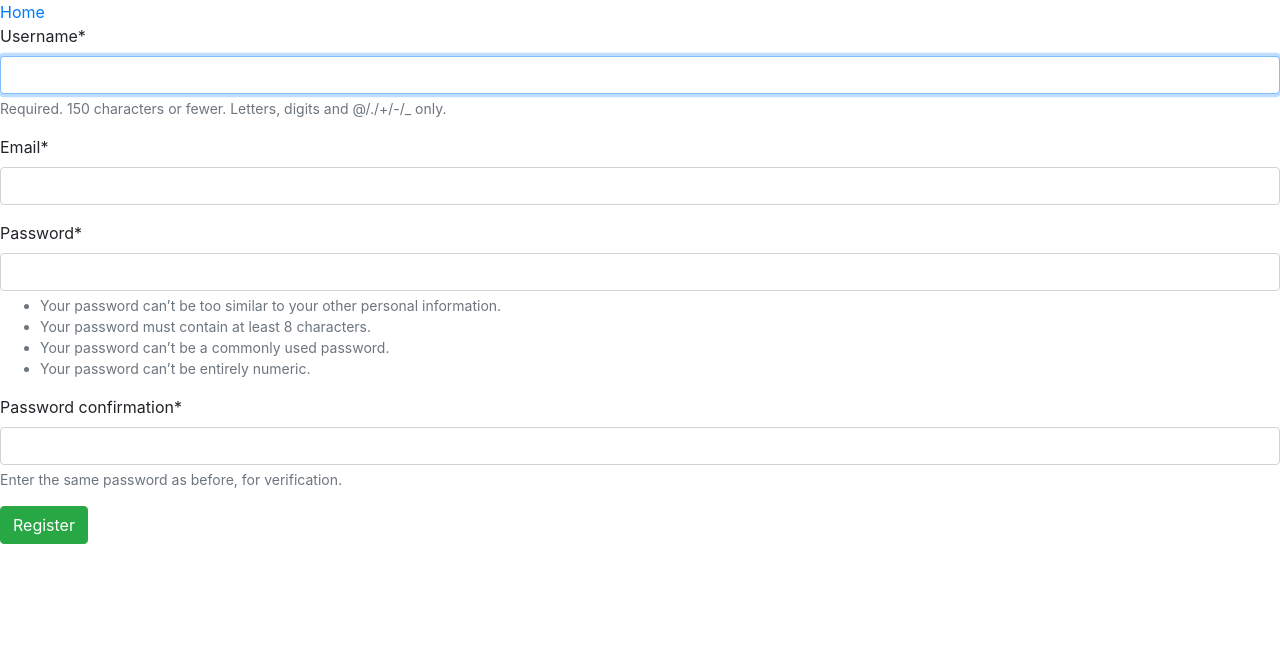
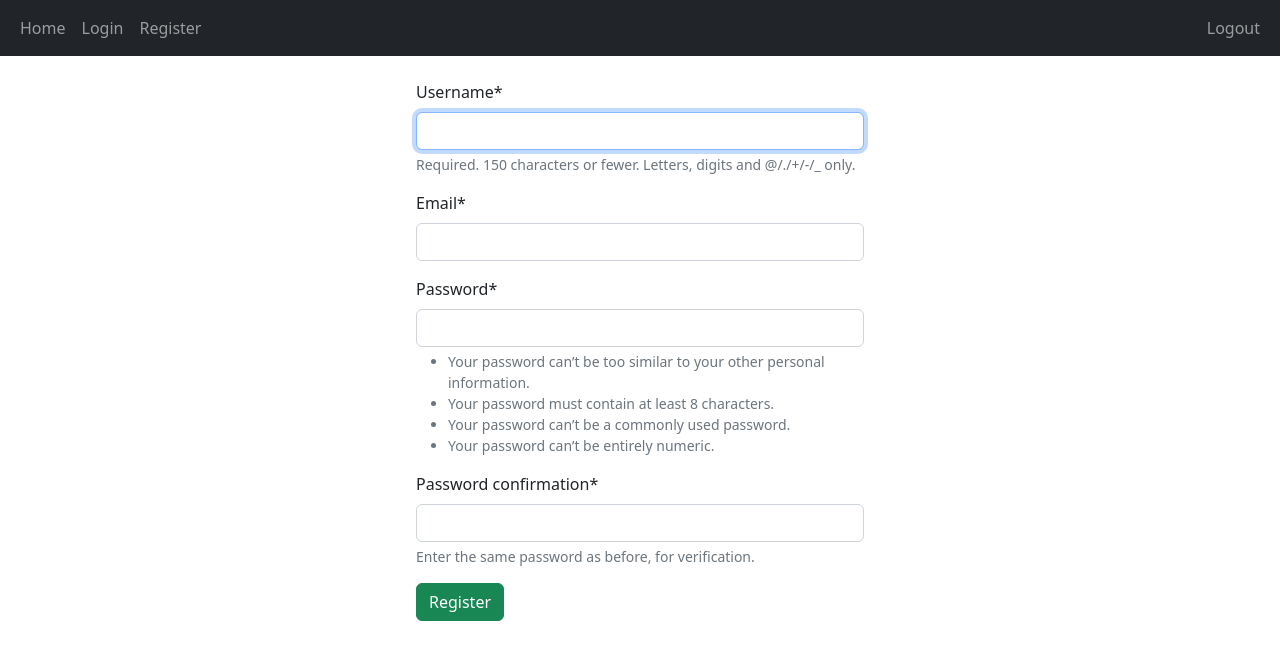
Before and after one commit to paasxx/resh_project, a Django app: page /register/ in a window 1280 px wide. Shown: the top 660 px of the page. Run offline with Django 4.2, Linux system fonts and the light colour scheme; some libraries are stand-ins or nearby versions.

Commit message:
created login, register, logout pages

```diff
--- a/account_creator/templates/account_creator/base.html
+++ b/account_creator/templates/account_creator/base.html
@@ -2,19 +2,64 @@
 <html>
 
 <head>
-    <a href="{% url 'home' %}">Home</a>
-    <link rel="stylesheet" href="https://cdn.jsdelivr.net/npm/bootstrap@4.6.2/dist/css/bootstrap.min.css"
-        integrity="sha384-xOolHFLEh07PJGoPkLv1IbcEPTNtaed2xpHsD9ESMhqIYd0nLMwNLD69Npy4HI+N" crossorigin="anonymous">
+    <link rel="stylesheet" href="https://cdn.jsdelivr.net/npm/bootstrap@5.2.3/dist/css/bootstrap.min.css"
+        integrity="sha384-rbsA2VBKQhggwzxH7pPCaAqO46MgnOM80zW1RWuH61DGLwZJEdK2Kadq2F9CUG65" crossorigin="anonymous">
+    <title>
+        {% block title %}
+
+        {% endblock %}
+    </title>
 </head>
 
 <body>
-    {% block content %}{% endblock content %}
+    <nav class="navbar navbar-expand-lg navbar-dark bg-dark">
+        <div class="container-fluid">
+            <div>
+                <ul class="navbar-nav">
+                    <li class="nav-item">
+                        <a class="nav-link" href="/">Home</a>
+                    </li>
+                    <li class="nav-item">
+                        <a class="nav-link" href="/login">Login</a>
+                    </li>
+                    <li class="nav-item">
+                        <a class="nav-link" href="/register">Register</a>
+                    </li>
+                </ul>
+
+            </div>
+            <div>
+                <ul class="navbar-nav">
+                    <li class="nav-item">
+                        <a class="nav-link" href="/logout">Logout</a>
+                    </li>
+
+                </ul>
+
+
+            </div>
+
+
+        </div>
+    </nav>
+
+    <div class="container-fluid">
+
+        {% block content %}
+
+        {% endblock content %}
+
+    </div>
+
+    <script src="https://cdn.jsdelivr.net/npm/bootstrap@5.2.3/dist/js/bootstrap.min.js"
+        integrity="sha384-cuYeSxntonz0PPNlHhBs68uyIAVpIIOZZ5JqeqvYYIcEL727kskC66kF92t6Xl2V"
+        crossorigin="anonymous"></script>
+    <script src="https://cdn.jsdelivr.net/npm/bootstrap@5.2.3/dist/js/bootstrap.bundle.min.js"
+        integrity="sha384-kenU1KFdBIe4zVF0s0G1M5b4hcpxyD9F7jL+jjXkk+Q2h455rYXK/7HAuoJl+0I4"
+        crossorigin="anonymous"></script>
+
 </body>
-<script src="https://cdn.jsdelivr.net/npm/bootstrap@4.6.2/dist/js/bootstrap.min.js"
-    integrity="sha384-+sLIOodYLS7CIrQpBjl+C7nPvqq+FbNUBDunl/OZv93DB7Ln/533i8e/mZXLi/P+"
-    crossorigin="anonymous"></script>
-<script src="https://cdn.jsdelivr.net/npm/bootstrap@4.6.2/dist/js/bootstrap.bundle.min.js"
-    integrity="sha384-Fy6S3B9q64WdZWQUiU+q4/2Lc9npb8tCaSX9FK7E8HnRr0Jz8D6OP9dO5Vg3Q9ct"
-    crossorigin="anonymous"></script>
+
+
 
 </html>
--- /dev/null
+++ b/account_creator/templates/account_creator/login.html
@@ -0,0 +1,6 @@
+{% extends "account_creator/base.html" %}
+
+{% block content%}
+<h1>Hi</h1>
+
+{% endblock%}
--- a/account_creator/templates/account_creator/register.html
+++ b/account_creator/templates/account_creator/register.html
@@ -2,18 +2,39 @@
 
 
 
-{% block title %}Create an Account{% endblock %}
+{% block title %}
+
+{% endblock %}
+
 {% load crispy_forms_tags %}
 
+
 {% block content %}
+<br>
 
-<form method="POST" class="form-group">
-    {% csrf_token %}
-    {{ form|crispy }}
-    <button type="submit" class="btn btn-success">Register</button>
-
-</form>
+<div class="col d-flex justify-content-center">
 
 
 
-{% endblock %}
+    <div class="form" style="width: 28rem;">
+
+        <form method="POST" class="form-group">
+            {% csrf_token %}
+            {{ form|crispy }}
+            <button type="submit" class="btn btn-success" name="Create User">Register</button>
+
+        </form>
+
+    </div>
+
+
+
+
+
+
+</div>
+
+
+
+
+{% endblock %}s
--- a/account_creator/urls.py
+++ b/account_creator/urls.py
@@ -1,8 +1,9 @@
 from django.urls import path
 
-from .views import home, register
+from . import views
 
 urlpatterns = [
-    path("", home, name="home"),
-    path("register/", register, name="register")
+    path("", views.home, name="home"),
+    path("register/", views.registerPage, name="register"),
+    path("login/", views.loginPage, name="login" )
 ]
--- a/account_creator/views.py
+++ b/account_creator/views.py
@@ -7,7 +7,7 @@ from django.contrib.auth.forms import UserCreationForm
 
 # Create your views here.
 
-def register(response):
+def registerPage(response):
     if response.method == "POST":
         form = RegisterForm(response.POST)
         if form.is_valid():
@@ -15,16 +15,21 @@ def register(response):
 
         else:
             pass
-            return redirect("*")
+            return HttpResponse("Dados inválidos")
 
         return redirect("home")
 
     else:
         form = RegisterForm()
 
-    return render(response, "account_creator/register.html", {"form":form})
+    context = { "form":form}
+
+    return render(response, "account_creator/register.html", context)
 
 
+def loginPage(request):
+    context = {}
+    return render(request, "account_creator/login.html")
 
 def home(request):
-    return HttpResponse("Hello, welcome to your account creator!")
+    return render(request, "account_creator/home.html")
```
Also changed, not shown: account_creator/templates/account_creator/home.html (+4 -3 lines), resh_project/settings.py (+3 -4 lines), db.sqlite3.
